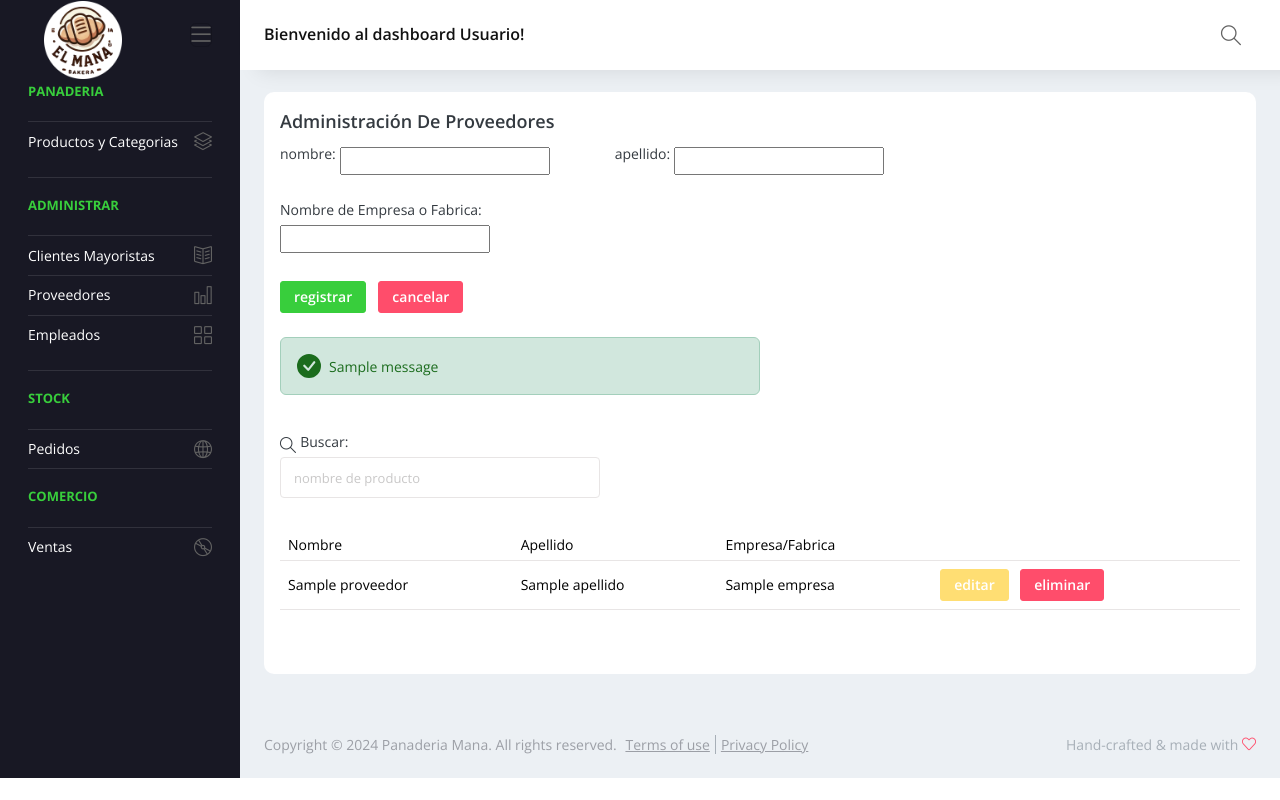
After one commit to BraianSalavarria/panaderia, a Django app: template Apps/inventario/templates/inventario/administrarProveedores.html in a window 1280 px wide. The commit adds this page. Run offline with Django 5.2, Linux system fonts and the light colour scheme; the template is opened without the code that fills it: most values are stand-ins (such as "Sample title", 1, 10 or a date in 2020); one stand-in notice (Sample message) is shown; form fields are guessed from the names that the template uses; some libraries are stand-ins or nearby versions.

Commit message:
App proveedor terminada

```diff
--- a/Apps/empleados/forms.py
+++ b/Apps/empleados/forms.py
@@ -1,8 +1,4 @@
-from dataclasses import fields
-
 from django import forms
-from django.conf.locale.az.formats import DATETIME_INPUT_FORMATS
-
 from Apps.empleados.models import Empleado
 
 class EmpleadoForm(forms.ModelForm):
--- a/Apps/empleados/views.py
+++ b/Apps/empleados/views.py
@@ -1,6 +1,3 @@
-from multiprocessing.util import close_all_fds_except
-from optparse import check_builtin
-
 from django.shortcuts import render, redirect, get_object_or_404
 from django.contrib import messages
 from Apps.empleados.forms import EmpleadoForm
--- /dev/null
+++ b/Apps/inventario/templates/inventario/administrarProveedores.html
@@ -0,0 +1,180 @@
+{% extends "base/base.html" %}
+{%block title%} Administracion de Proveedores {% endblock %}
+
+
+{% block contenido %}
+
+<div class="card p-3" style="border-radius: 10px;">
+              <p class="card-title">Administración de Proveedores</p>
+                <form class="formularioRegistrarProducto mb-4 " action="{% url 'inventario:agregar_proveedor' %}" method="POST">
+                    {%csrf_token%}
+                  <div class="row">
+
+                      <div class="col-md-4 me-2">
+                          <div class="form-group">
+                              <label>nombre:</label>
+                              {{ form.nombre }}
+                          </div>
+                      </div>
+                      <div class="col-md-4 me-2">
+                          <div class="form-group">
+                            <label>apellido:</label>
+                              {{ form.apellido }}
+                          </div>
+                      </div>
+                  </div>
+
+                  <div class="col-md-4">
+
+                    <div class="form-group">
+                        <label>Nombre de Empresa o Fabrica:</label>
+                        {{ form.empresa }}
+                    </div>
+                </div>
+
+                  <button type="submit" class="btn btn-success btn-sm me-2">registrar</button>
+                  <button type="reset" class="btn btn-danger btn-sm">cancelar</button>
+              </form>
+
+
+                 <div class="col-md-6 me-2">
+                 {% if messages %}
+
+                     {% for message in messages %}
+
+                         {% if 'success' in message.tags %}
+                            <div  class=" alert alert-success d-flex align-items-center" role="alert">
+                                 <svg class="bi flex-shrink-0 me-2" width="24" height="24" role="img" aria-label="Success:"><use xlink:href="#check-circle-fill"/></svg>
+                                    <div>
+                                                {{message}}
+                                    </div>
+                            </div>
+                            {% elif 'error' in message.tags %}
+                            <div class="alert alert-danger d-flex align-items-center" role="alert">
+                                <svg class="bi flex-shrink-0 me-2" width="24" height="24" role="img" aria-label="Danger:"><use xlink:href="#exclamation-triangle-fill"/></svg>
+                                    <div>
+                                                {{message}}
+                                    </div>
+                            </div>
+                         {% endif %}
+
+                     {% endfor %}
+
+                 {% endif %}
+                </div>
+
+
+
+        <!--Tabla para editar o eliminar un producto-->
+
+        <div class="col-md-4 mt-4">
+          <div class="form-group">
+            <i class="icon-magnifier"></i>
+              <label for="buscarProducto">Buscar:</label>
+              <input type="text" class="form-control form-control-sm " id="buscarProducto" name="buscarProducto" placeholder="nombre de producto" required >
+          </div>
+        </div>
+              <div class="table-responsive mt-1 mb-4">
+                <table class="table table-hover mb-4" id="tablaContenido">
+                  <thead>
+                    <tr>
+                      <th>Nombre</th>
+                      <th>Apellido</th>
+                      <th>Empresa/Fabrica</th>
+                      <th></th>
+                    </tr>
+                  </thead>
+                  <tbody>
+                        {% for proveedor in proveedores %}
+                    <tr>
+                      <td>{{proveedor.nombre}}</td>
+                      <td>{{proveedor.apellido}}</td>
+                      <td>{{proveedor.empresa}}</td>
+                      <td><button type="button" class="btn btn-warning btn-sm me-2" onclick="modalEditarProveedor( {{proveedor.id}}, '{{proveedor.nombre}}', '{{proveedor.apellido}}', '{{proveedor.empresa}}' )">editar</button> <button type="button" class="btn btn-danger btn-sm" onclick="modalEliminarProveedor( {{proveedor.id}} )">eliminar</button></td>
+                    </tr>
+                        {% endfor %}
+                  </tbody>
+                </table>
+              </div>
+
+            <!-- modal para eliminar un proveedor -->
+
+            <div class="modal fade" id="modalEliminar" tabindex="-1" aria-labelledby="modalEliminar" aria-hidden="true">
+  <div class="modal-dialog">
+      <div class="modal-content">
+          <div class="modal-header">
+              <h5 class="modal-title" id="modal">Eliminar</h5>
+              <button type="button" class="btn-close" data-bs-dismiss="modal" aria-label="Close"></button>
+          </div>
+          <div class="modal-body text-center" style="background-color: #1C1B29">
+              <label for="confirmarEliminar" class="form-label form-control-sm" style="color: #32CD32">¿Está seguro?</label><br>
+              <a id="confirmarEliminar" class="btn btn-danger btn-sm mt-3 me-2" href="#">Eliminar</a>
+              <button type="button" class="btn btn-danger btn-sm mt-3" data-bs-dismiss="modal" aria-label="Close">cancelar</button>
+          </div>
+      </div>
+  </div>
+</div>
+
+
+
+ <!-- Modal para Editar un Proveedor-->
+<div class="modal fade" id="modalEditarProveedor" tabindex="-1" aria-labelledby="modalEditarProveedorLabel" aria-hidden="true">
+  <div class="modal-dialog">
+    <div class="modal-content">
+      <div class="modal-header">
+        <h5 class="modal-title" id="modalEditarProveedorLabel">Editar Categoría</h5>
+        <button type="button" class="btn-close" data-bs-dismiss="modal" aria-label="Close"></button>
+      </div>
+      <div class="modal-body" style="background-color: #1C1B29">
+        <form id="formEditarProveedor" action="{% url 'inventario:editar_proveedor' %}" method="POST">
+            {% csrf_token %}
+
+            <input type="hidden" id="id_proveedor" name="id_proveedor">
+             <div class="row">
+
+                      <div class="col-md-6 me-2">
+                          <div class="form-group">
+                              <label for="nombreProveedorM" style="color: #32CD32">Nombre</label>
+                              <input type="text" class="form-control  form-control-sm text-white " id="nombreProveedorM" name="nombreProveedorM" placeholder="nombre" required >
+                          </div>
+                      </div>
+
+                       <div class="form-group">
+                      <div class="col-md-3">
+                          <label for="apellidoProveedorM" style="color: #32CD32">Apellido:</label>
+                          <input type="text" class="form-control form-control-sm text-white" id="apellidoProveedorM" name="apellidoProveedorM" placeholder="apellido" required >
+                      </div>
+                  </div>
+
+                  </div>
+
+                  <div class="form-group">
+                      <div class="col-md-3">
+                          <label for="empresaM" style="color: #32CD32">Empresa/Fabrica:</label>
+                          <input type="text" class="form-control form-control-sm text-white" id="empresaM" name="empresaM" required  >
+                      </div>
+
+                  </div>
+                  <button type="submit" class="btn btn-success btn-sm me-2">guardar cambios</button>
+                  <button type="button" class="btn btn-danger btn-sm" data-bs-dismiss="modal" aria-label="Close">cancelar</button>
+
+        </form>
+      </div>
+    </div>
+  </div>
+</div>
+
+
+
+
+
+
+
+
+
+
+
+
+            </div>
+
+{% endblock %}
--- a/Apps/ventas/urls.py
+++ b/Apps/ventas/urls.py
@@ -1,4 +1,3 @@
-from tkinter.font import names
 
 from django.urls import path
 from Apps.ventas.views import (lista_de_categorias, agregar_categoria, eliminar_categoria, editar_categoria,
--- a/panaderia/urls.py
+++ b/panaderia/urls.py
@@ -23,4 +23,5 @@ urlpatterns = [
     path('admin/', admin.site.urls),
     path('ventas/',include('Apps.ventas.urls',namespace='ventas')),
     path('empleados/',include('Apps.empleados.urls',namespace='empleados')),
+    path('inventario/',include('Apps.inventario.urls',namespace='inventario')),
 ]
--- a/static/assets/js/braianJS.js
+++ b/static/assets/js/braianJS.js
@@ -203,3 +203,26 @@ function modalEditarProducto(id_producto,descripcion,cantidad,id_categoria,preci
             const modal = new bootstrap.Modal(document.getElementById('modalInfoEmpleado'));
             modal.show();
     }
+
+
+    function modalEliminarProveedor(proveedorId) {
+        // Configura la URL del botón de confirmación en el modal
+        const urlEliminar = `eliminar-proveedor/${proveedorId}`
+        document.getElementById('confirmarEliminar').setAttribute('href', urlEliminar);
+        console.log('hola')
+        // Muestra el modal de eliminación
+        const modal = new bootstrap.Modal(document.getElementById('modalEliminar'));
+        modal.show();
+    }
+
+    function modalEditarProveedor(id_proveedor, nombre, apellido,empresa) {
+        // Asignar los valores al modal
+            document.getElementById('id_proveedor').value = id_proveedor;
+            document.getElementById('nombreProveedorM').value = nombre;
+            document.getElementById('apellidoProveedorM').value = apellido;
+            document.getElementById('empresaM').value  = empresa;
+
+        // Mostrar el modal
+        var modal = new bootstrap.Modal(document.getElementById('modalEditarProveedor'));
+        modal.show();
+    }
--- a/templates/base/base.html
+++ b/templates/base/base.html
@@ -97,7 +97,7 @@
               </a>
               <div class="collapse" id="charts">
                 <ul class="nav flex-column sub-menu">
-                  <li class="nav-item"> <a class="nav-link" href="#">Registrar/Eliminar</a></li>
+                  <li class="nav-item"> <a class="nav-link" href="{% url 'inventario:lista_proveedores' %}">Registrar/Eliminar</a></li>
                 </ul>
               </div>
             </li>
```
Also changed, not shown: Apps/empleados/templates/empleados/administrarEmpleados.html (+4 -4 lines), Apps/inventario/forms.py (added, +20 -0 lines), Apps/inventario/models.py (+3 -4 lines), Apps/inventario/urls.py (added, +12 -0 lines), Apps/inventario/views.py (+44 -2 lines), Apps/inventario/migrations/0002_remove_insumo_proveedor_insumo_proveedores.py (added), Apps/inventario/migrations/0003_remove_proveedor_cuit.py (added).
